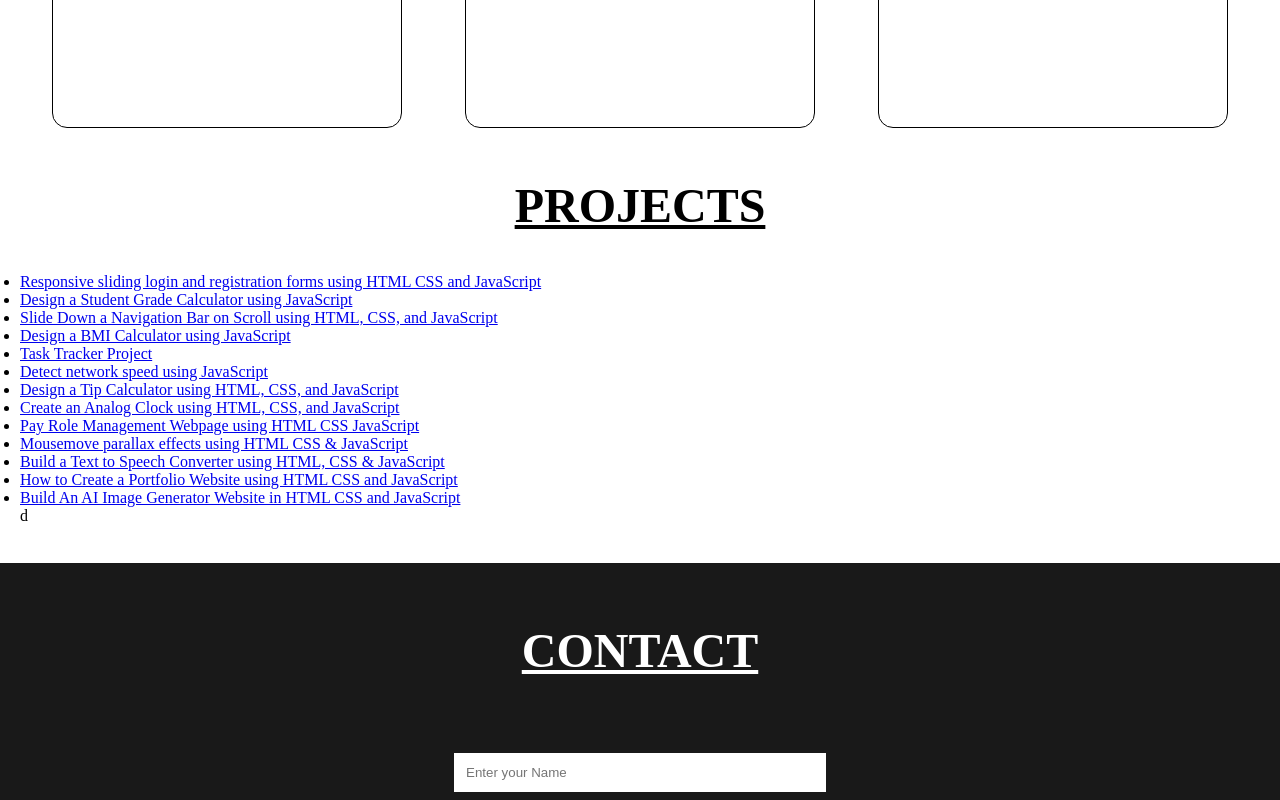
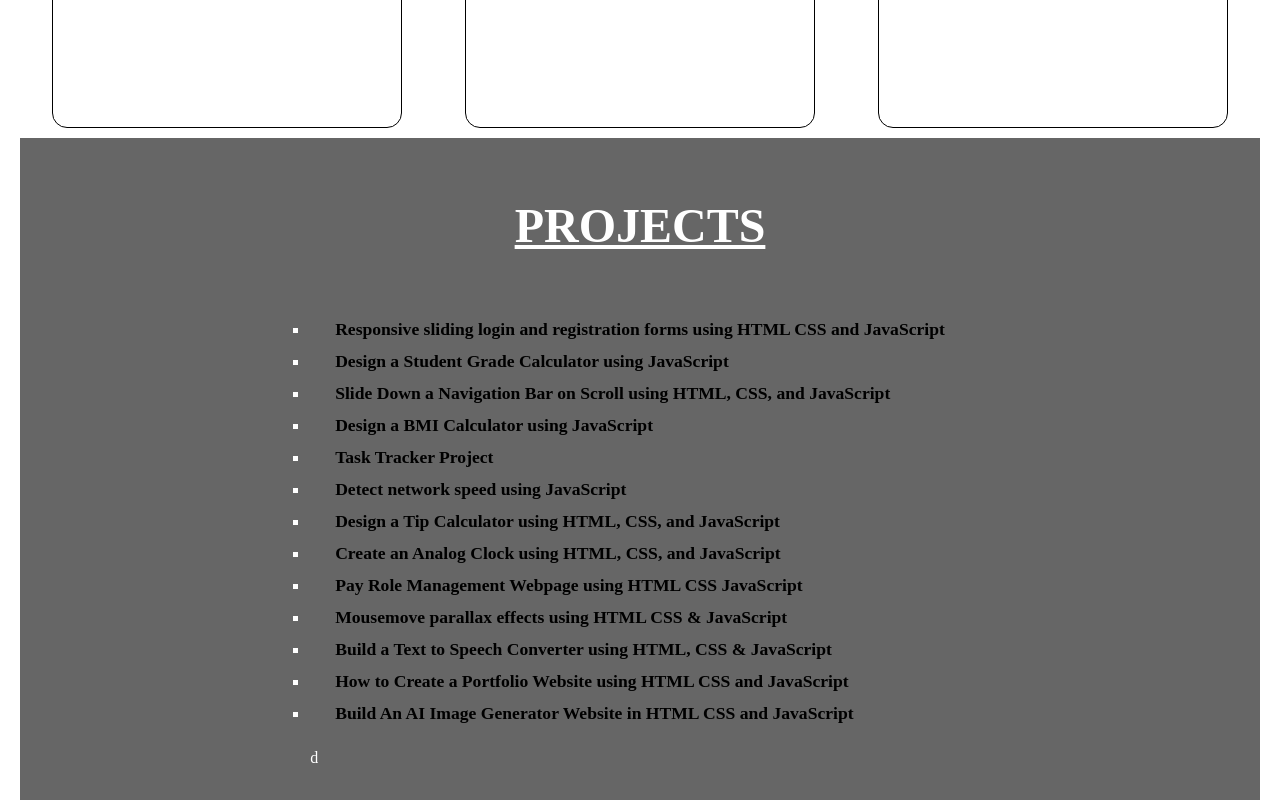
Before and after one commit to Dimpal241/PORTFOLIO, a plain HTML site: page index.html in a window 1280 px wide. Shown: the part 2600-3400 px from the top of the page. Drawn offline with Linux system fonts and the light colour scheme.

Commit message:
Update style.css

```diff
--- a/style.css
+++ b/style.css
@@ -4,11 +4,14 @@
     box-sizing: border-box;
 
 }
+
+
 html{
     scroll-behavior: smooth;
 }
 
-/* navbar */
+
+
 .navbar{
     display: flex;
     justify-content: center;
@@ -17,11 +20,14 @@ html{
     position: sticky;
     top:0;
 }
+
+
 .navbar ul{
     display:flex;
     list-style: none;
     margin:20px 0px;
 }
+
 
 .navbar ul li{
     font-family: century;
@@ -29,22 +35,21 @@ html{
     font-weight:bold;
 }
 
+
 .navbar ul li a{
     text-decoration:none;
     color:white;
     padding: 8px 25px;
     transition: all .5s ease;
+}
 
-
-}
 
 .navbar ul li a:hover{
     background-color: white;
     color:black;
     box-shadow:0 0 10px white;
+}
 
-
-}
 
 /*Home section*/
 #home{
@@ -55,8 +60,8 @@ html{
     justify-content:center;
     align-items: center;
     color:white;
+}
 
-}
 
 #home::before{
     content:"";
@@ -68,9 +73,8 @@ html{
     width:100%;
     z-index: -1;
     opacity: .8;
+}
 
-
-}
 
 .main{
     display: flex;
@@ -80,17 +84,16 @@ html{
     position: absolute;
     top: 30%;
     right: 10%;
+}
 
-
-}
 
 .headings{
     font-family:century;
     font-size: 3rem;
     text-align: center;
     margin: 40px 0px;
+}
 
-}
 
 .btn{
     padding: 10px 35px;
@@ -99,16 +102,16 @@ html{
     color: white;
     outline: none;
     transition : .6s ease;
+}
 
-}
 
 .btn:hover{
     cursor: pointer;
     background-color: white;
     color: black;
     box-shadow:0 0 5px white,0 0 10px white,0 0 15px white;
+}
 
-}
 
 /*About section */
 #about{
@@ -117,27 +120,23 @@ html{
     box-sizing:border-box;
     padding: 20px;
     margin-bottom: 50px;
+}
 
-
-
-}
 
 #pic{
     display:flex;
-
 }
 
 #pic img{
     width: 575px;
     height:400px;
+}
 
-}
 #intro{
     display: flex;
     flex-direction: column;
     text-align:justify;
     padding:10px;
-
 }
 
 #intro h2{
@@ -146,6 +145,47 @@ html{
     color:rgba(0,0,0,0.6);
 
 }
+
+
+/*projects section*/
+#projects{
+    display:flex;
+    flex-direction: column;
+    background-color:rgba(0,0,0,0.6);
+    color:white;
+    align-items:center;
+    padding: 20px;
+    height: 100vh;
+}
+
+
+.projects ul{
+    list-style: square;
+    margin:20px 0px;
+    line-height: 2em;
+}
+
+
+.projects ul li{
+    font-family: century;
+    font-size: 1.1rem;
+    font-weight:bold;
+}
+
+
+.projects ul li a{
+    text-decoration:none;
+    color:black;
+    padding: 8px 25px;
+    transition: all .5s ease;
+}
+
+
+.projects ul li a:hover{
+    color:rgb(57, 2, 57);
+}
+
+
 
 /*Portfolio section*/
 #portfolio{
@@ -168,8 +208,8 @@ html{
     width:360px;
     height:240px;
     margin:10px;
+}
 
-}
 
 /*services section*/
 #services{
@@ -178,12 +218,14 @@ html{
     padding :20px;
 }
 
+
 .row{
     display:flex;
     justify-content: space-around;
     flex-wrap: wrap;
     box-sizing:border-box;
 }
+
 
 .box{
     display:flex;
@@ -204,12 +246,14 @@ html{
     transition:all .8s;
 }
 
+
 .box:hover{
     background-position:left bottom;
     color:white;
     border:none;
     box-shadow:0 0 20px rgb(134, 208, 245);
 }
+
 
 .box img{
     width:80px;
@@ -230,6 +274,7 @@ html{
     padding:20px;
 }
 
+
 .form{
     display:flex;
     flex-direction:column;
@@ -237,6 +282,7 @@ html{
     align-items:center;
     margin:20px 0px;
 }
+
 
 .input{
     padding:12px;
@@ -246,6 +292,7 @@ html{
     outline:none;
 }
 
+
 #msg{
     width:20%;
     padding:10px;
@@ -253,6 +300,7 @@ html{
     border:none;
     outline:none;
 }
+
 
 #send{
     padding:10px;
```
